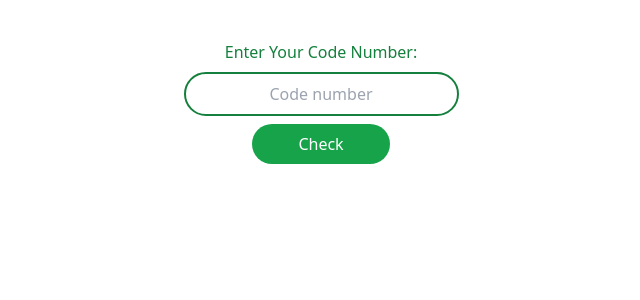
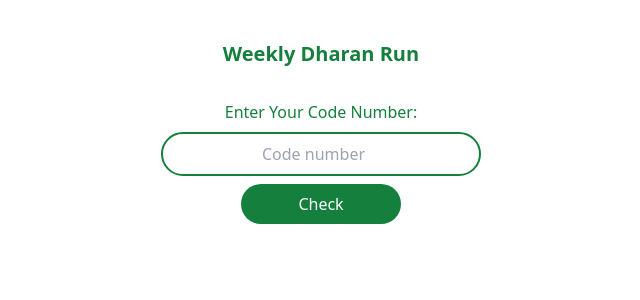
Before and after one commit to beejoy/checkmyrun, a React (Vite) app: page / in a window 1280 px wide. Shown: the top 300 px of the page, without its empty margins (319-959 px from the left). Built offline with nearby package versions, Linux system fonts and the light colour scheme.

Commit message:
Update form fields

```diff
--- a/src/App.jsx
+++ b/src/App.jsx
@@ -11,14 +11,17 @@ const App = () => {
     setCodenumber("");
   };
   return (
-    <div className="flex flex-col items-center mx-auto py-10 text-green-700 max-w-xs sm:max-w-xs">
+    <div className="flex flex-col items-center mx-auto py-10 text-green-700 min-w-max max-w-xs sm:max-w-xs">
+      <h1 className="font-bold text-xl mb-8">Weekly Dharan Run</h1>
+
       <form
         onSubmit={handleSubmit}
-        className="flex flex-col gap-2 mb-4 items-center"
+        className="flex flex-col gap-2 mb-8 items-center w-full"
       >
-        <label htmlFor="txn-code">Enter Your Code Number:</label>
+        <label htmlFor="code-number">Enter Your Code Number:</label>
         <input
-          id="txn-code"
+          id="code-number"
+          type="number"
           value={codenumber}
           placeholder="Code number"
           onChange={(e) => setCodenumber(Number(e.target.value))}
@@ -26,7 +29,7 @@ const App = () => {
         />
         <button
           type="submit"
-          className="bg-green-600 py-2 rounded-full w-1/2 text-white hover:outline-1 hover:outline-green-800/40 hover:bg-green-500 hover:shadow-md"
+          className="bg-green-700 py-2 rounded-full w-1/2 text-white hover:outline-1 hover:outline-green-700/40 hover:bg-green-600 hover:shadow-md"
         >
           Check
         </button>
@@ -35,14 +38,14 @@ const App = () => {
         <div className="flex justify-between gap-2 w-full border-2 border-green-700 sm:max-w-xs">
           {runner.map((data) => (
             <>
-              <div key={data.ID} className="w-2/3 p-3 font-semibold">
+              <div key={data.ID} className="w-3/5 p-3 font-semibold">
                 <p>Code No.: {data.ID}</p>
-                <p className="text-xl pt-2">{data["Fullname"]}</p>
+                <p className="text-lg pt-2">{data["Fullname"]}</p>
               </div>
 
-              <div className="bg-green-700 w-1/3 text-green-100 text-center py-4">
+              <div className="bg-green-700 w-2/5 text-green-100 text-center py-4">
                 <p>
-                  <span className="font-bold text-4xl">{data["RunCount"]}</span>
+                  <span className="font-bold text-6xl">{data["RunCount"]}</span>
                   <br />
                   weeks
                 </p>
```
